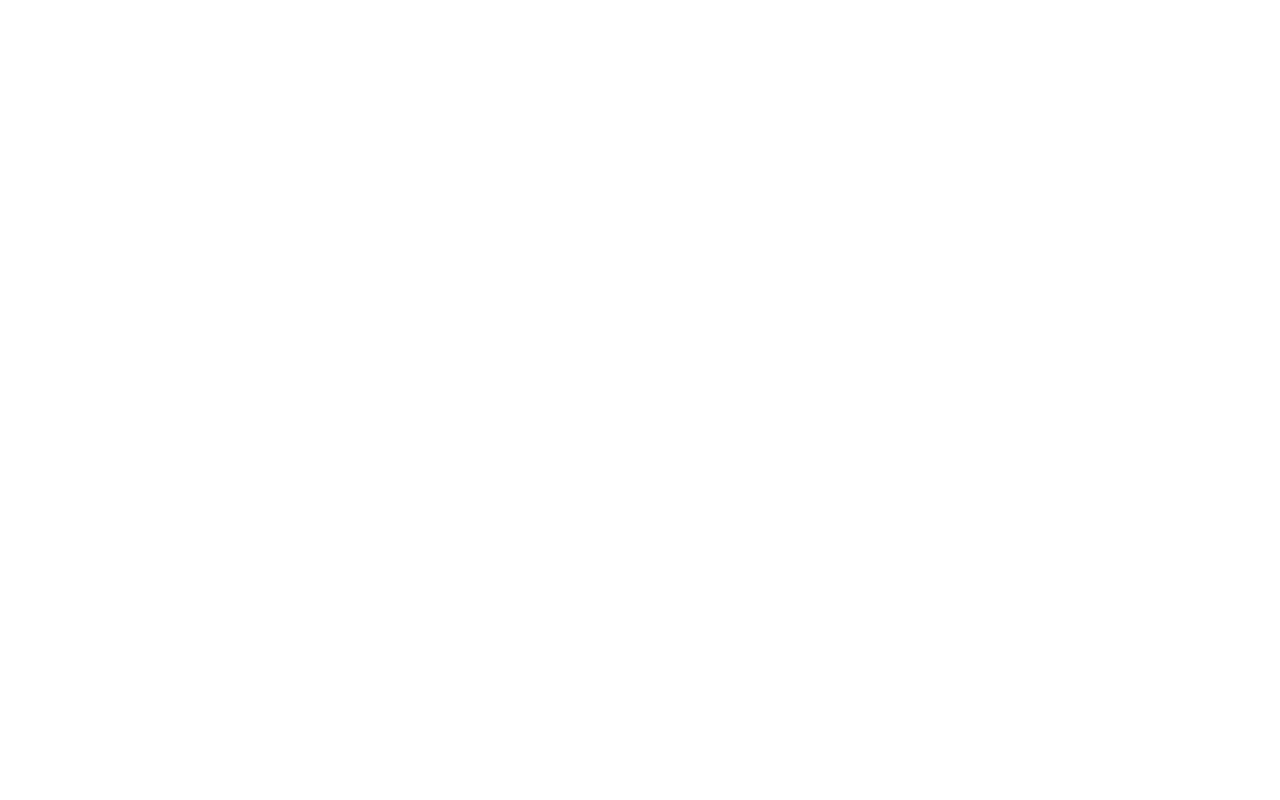
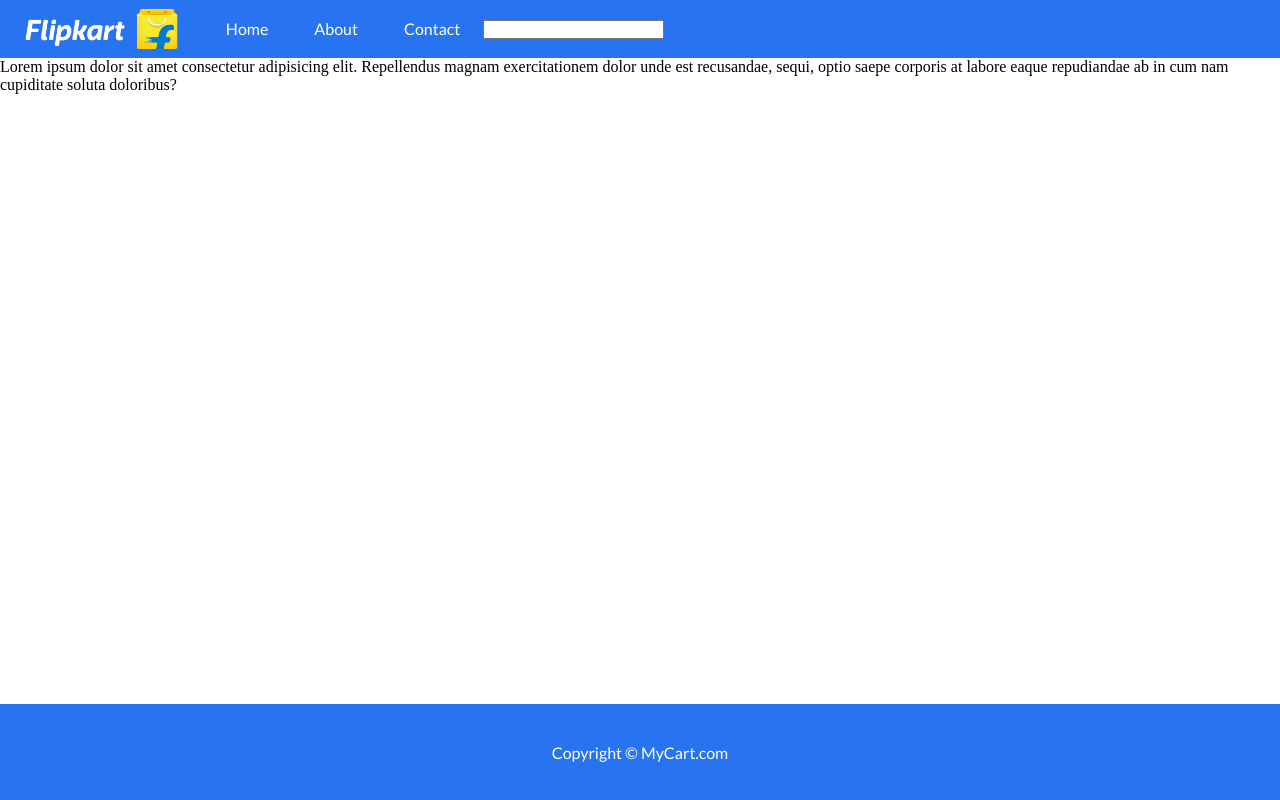
Before and after one commit to Adarsh22052003/flipKartclone, a plain HTML site: page index.html in a window 1280 px wide. Drawn offline with Linux system fonts and the light colour scheme.

Commit message:
header and footer completed

```diff
--- /dev/null
+++ b/css/style.css
@@ -0,0 +1,55 @@
+@import url('https://fonts.googleapis.com/css2?family=Lato:ital,wght@0,100;0,300;0,400;0,700;0,900;1,100;1,300;1,400;1,700;1,900&family=Ubuntu:ital,wght@0,300;0,400;0,500;0,700;1,300;1,400;1,500;1,700&display=swap');
+:root{
+        --main-bg-color: #2874f0;
+}
+*{
+    margin: 0;
+    padding: 0;
+}
+header{
+    background: var(--main-bg-color);
+}
+nav{
+    display: flex;
+}
+.logo{
+    display: flex;
+    align-items: center;
+}
+.logo img{
+    padding: 0 23px;
+    height: 40px;
+}
+nav ul {
+    height: 58px;
+    display: flex;
+    justify-content: flex-start;
+    align-items: center;
+}
+nav ul li{
+    padding: 0 23px;
+    list-style: none;
+}
+nav ul li a{
+    color: white;
+    text-decoration: none;
+    font-family: "Lato", sans-serif;;
+}
+nav ul li a:hover{
+    font-weight: 900;
+}
+.search{
+    display: flex;
+    align-items: center;
+    width: 599px;
+}
+.container{
+    min-height: calc(100vh - 12vh - 58px);
+}
+
+footer{
+    height: 12vh;
+    background-color: var(--main-bg-color);
+    color: white;
+    font-family: "Lato", sans-serif;
+}
--- /dev/null
+++ b/css/utils.css
@@ -0,0 +1,5 @@
+.flex-all-center{
+    display: flex;
+    justify-content: center;
+    align-items: center;
+}
--- a/index.html
+++ b/index.html
@@ -4,9 +4,32 @@
     <meta charset="UTF-8">
     <meta name="viewport" content="width=device-width, initial-scale=1.0">
     <title>FlipKart Clone</title>
-    <link rel="stylesheet" href="style.css">
+    <link rel="stylesheet" href="./css/style.css">
+    <link rel="stylesheet" href="./css/utils.css">
 </head>
 <body>
-
+    <header>
+        <nav>
+            <div class="logo">
+                <img src="./img/logo.png" alt="">
+            </div>
+            <ul>
+                <li><a href="home.html">Home</a></li>
+                <li><a href="about.html">About</a></li>
+                <li><a href="contact">Contact</a></li>
+            </ul>
+            <div class="search">
+                <input type="text">
+            </div>
+        </nav>
+    </header>
+    <main>
+        <div class="container">
+           Lorem ipsum dolor sit amet consectetur adipisicing elit. Repellendus magnam exercitationem dolor unde est recusandae, sequi, optio saepe corporis at labore eaque repudiandae ab in cum nam cupiditate soluta doloribus?
+        </div>
+    </main>
+    <footer class="flex-all-center">
+        <p >Copyright &copy; MyCart.com</p>
+    </footer>
 </body>
 </html>
```
Also changed, not shown: img/logo.png (added), style.css (deleted).
